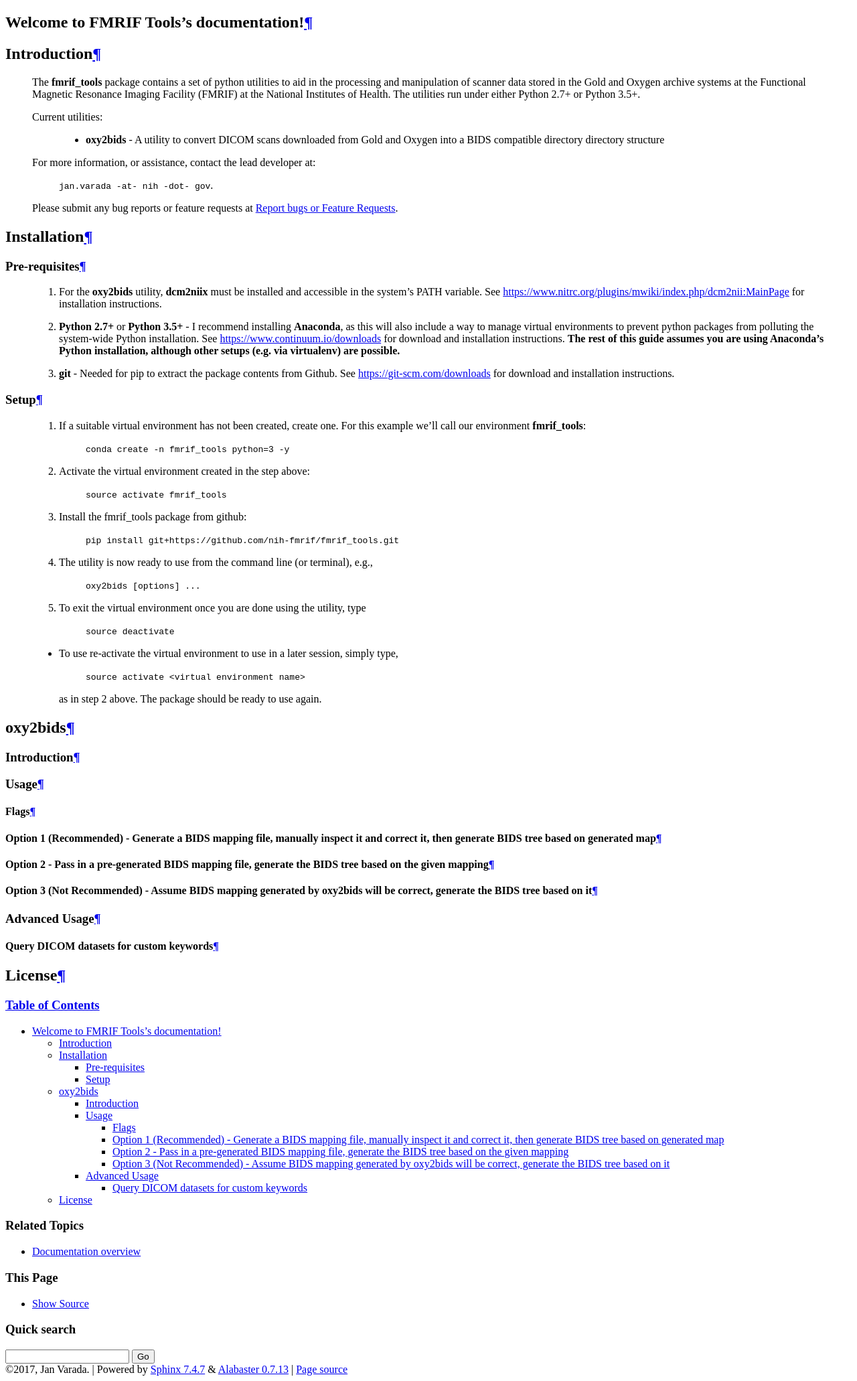
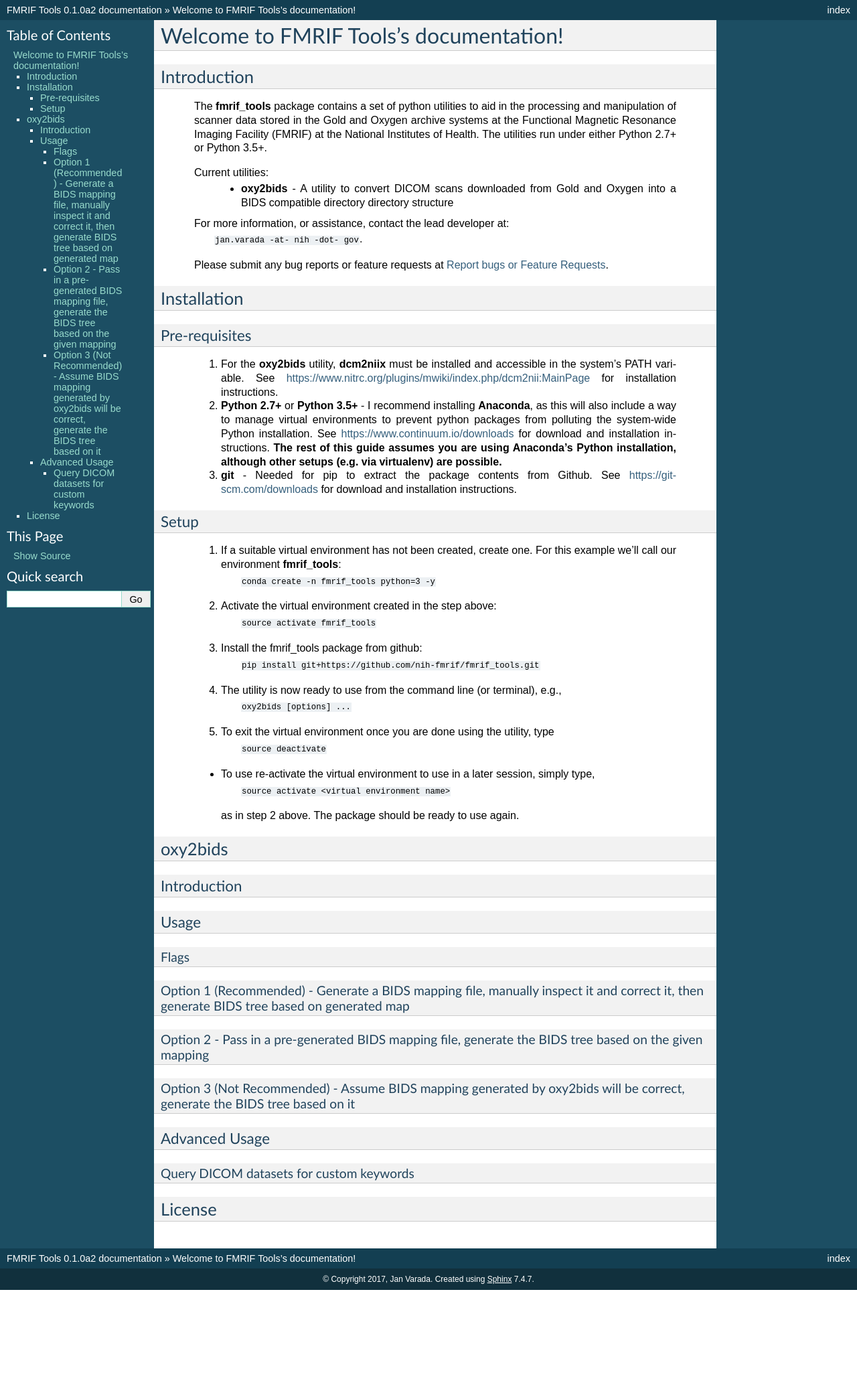
Before and after one commit to nih-fmrif/fmrif_tools, a Sphinx documentation site: the page built from docs/index.rst, in a window 1280 px wide. Shown: the whole page at 67% size. Built offline with Sphinx 7.4.7, drawn with Linux system fonts in a browser that asks for light colours; after the commit the page ends 1926 px from its top, so only the background shows below that.

```diff
--- a/docs/conf.py
+++ b/docs/conf.py
@@ -83,8 +83,7 @@
 # The theme to use for HTML and HTML Help pages.  See the documentation for
 # a list of builtin themes.
 #
-html_theme = 'alabaster'
-html_style = '/default.css'
+html_theme = 'default'
 
 # Theme options are theme-specific and customize the look and feel of a theme
 # further.  For a list of options available for each theme, see the
```
